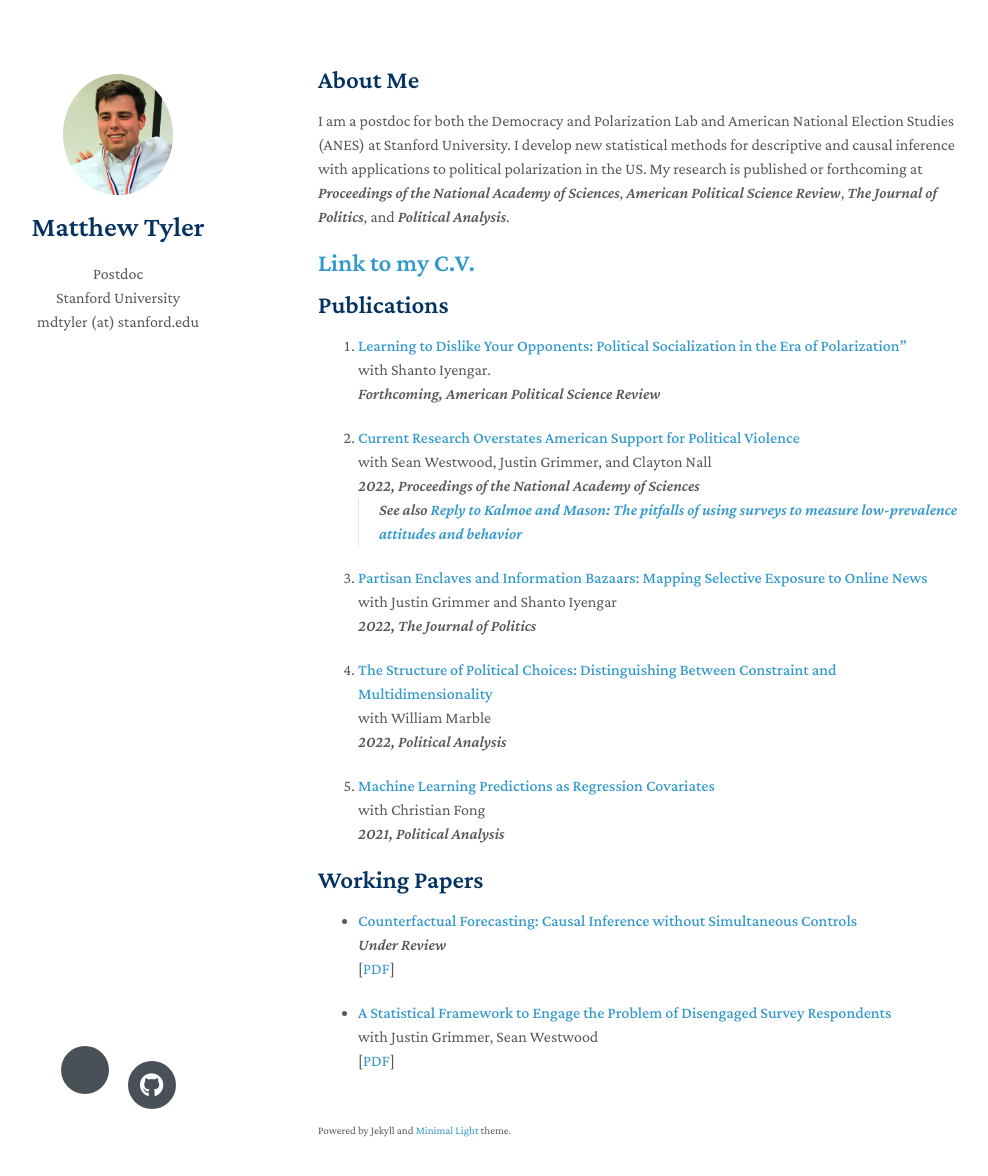
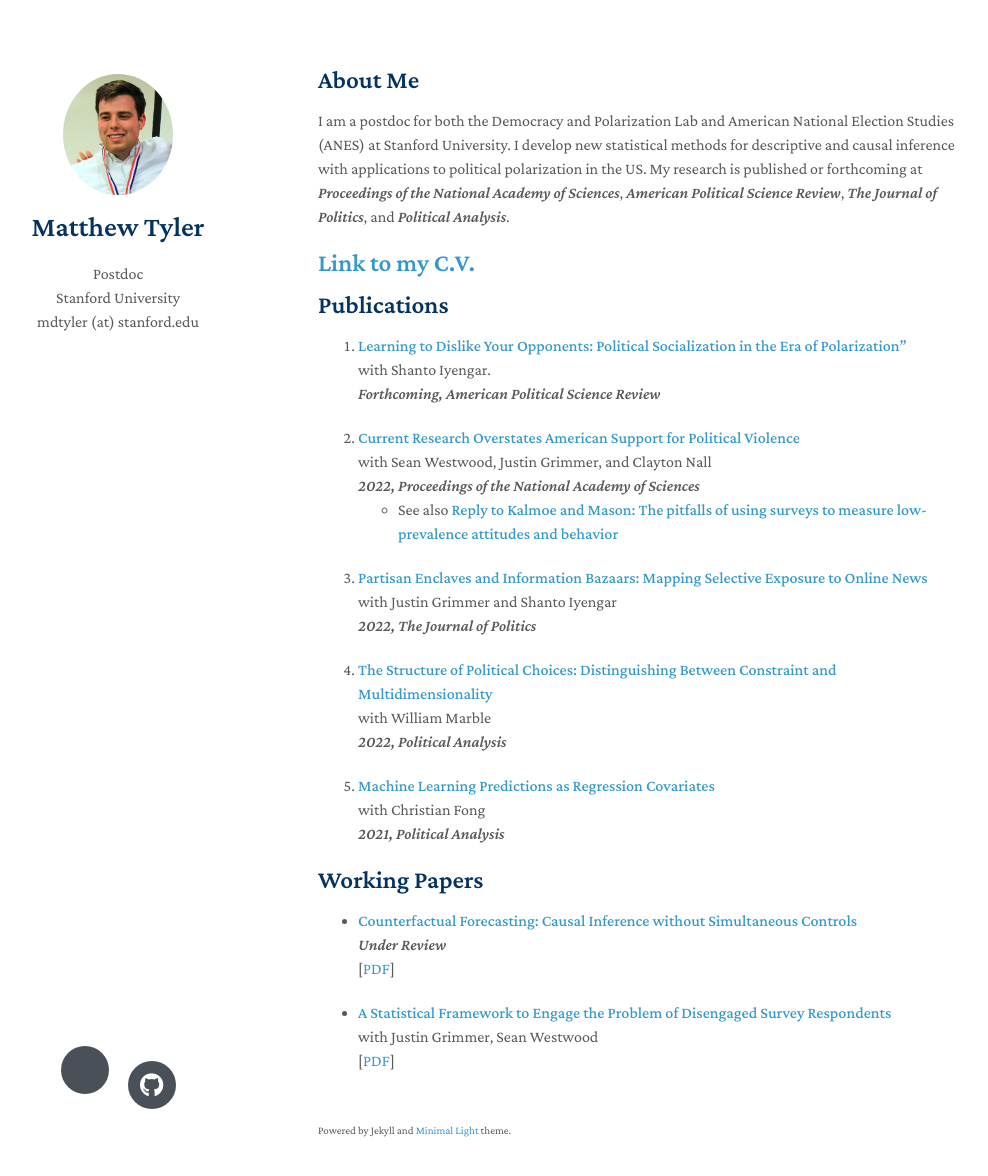
Before and after one commit to matthewtyler/matthewtyler.github.io, a Jekyll site: the page built from index.md, in a window 1280 px wide and 1211 px high. Shown: the top 1176 px of the window, without its empty margins (152-1140 px from the left). Built offline with Jekyll 4.4.1, drawn with Linux system fonts in a browser that asks for light colours; nearby versions of some CDN libraries; a style sheet for code colours, icons or effects is not loaded; our own code applies the rules of GitHub Pages for plain Markdown files.

```diff
--- a/index.md
+++ b/index.md
@@ -23,7 +23,7 @@ I am a postdoc for both the Democracy and Polarization Lab and American National
   <br>
   *2022, Proceedings of the National Academy of Sciences*
   <br>
-  > See also **[Reply to Kalmoe and Mason: The pitfalls of using surveys to measure low-prevalence attitudes and behavior][9]**
+  * See also **[Reply to Kalmoe and Mason: The pitfalls of using surveys to measure low-prevalence attitudes and behavior][9]**
 
 3. **[Partisan Enclaves and Information Bazaars: Mapping Selective Exposure to Online News][2]**
   <br>
```
